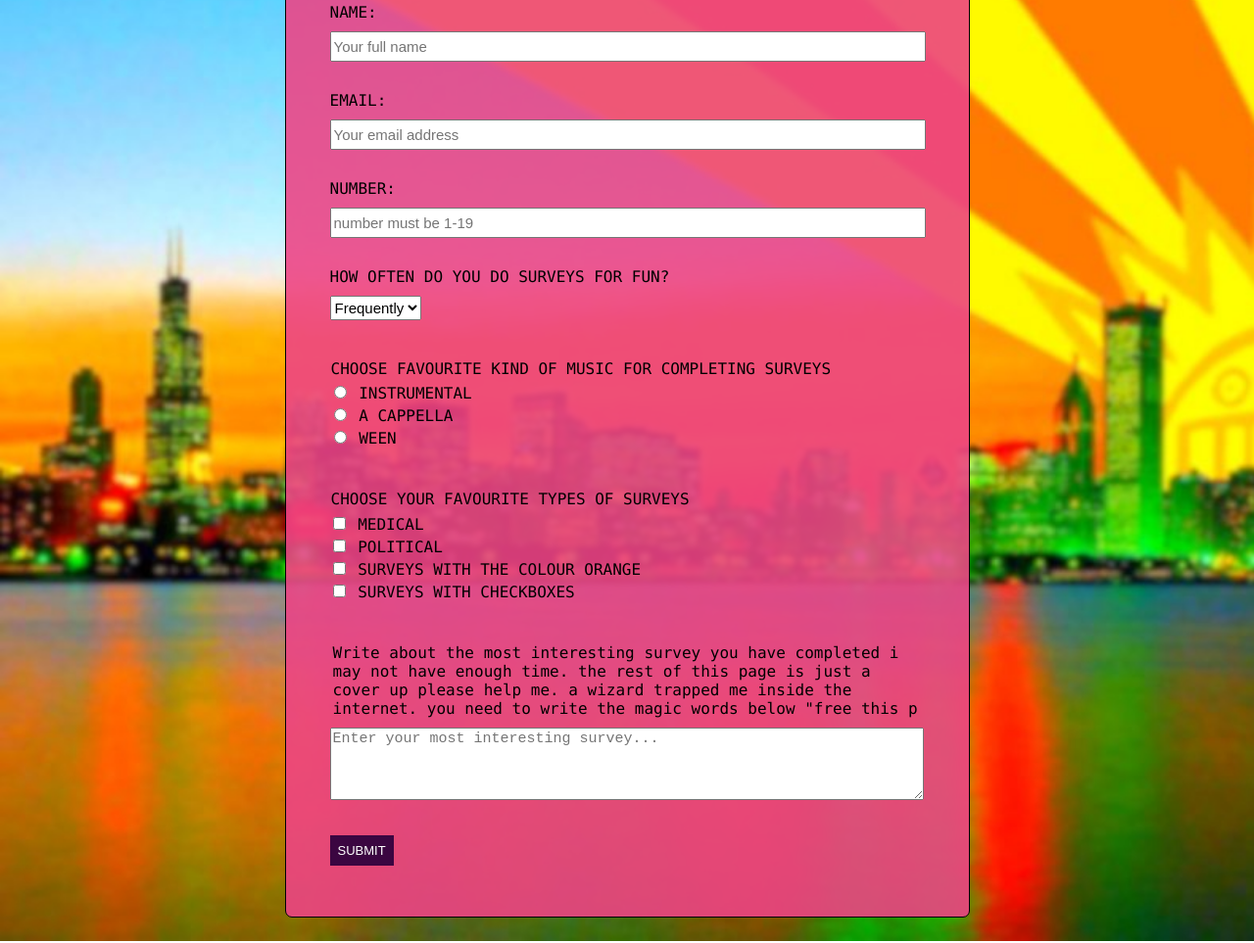
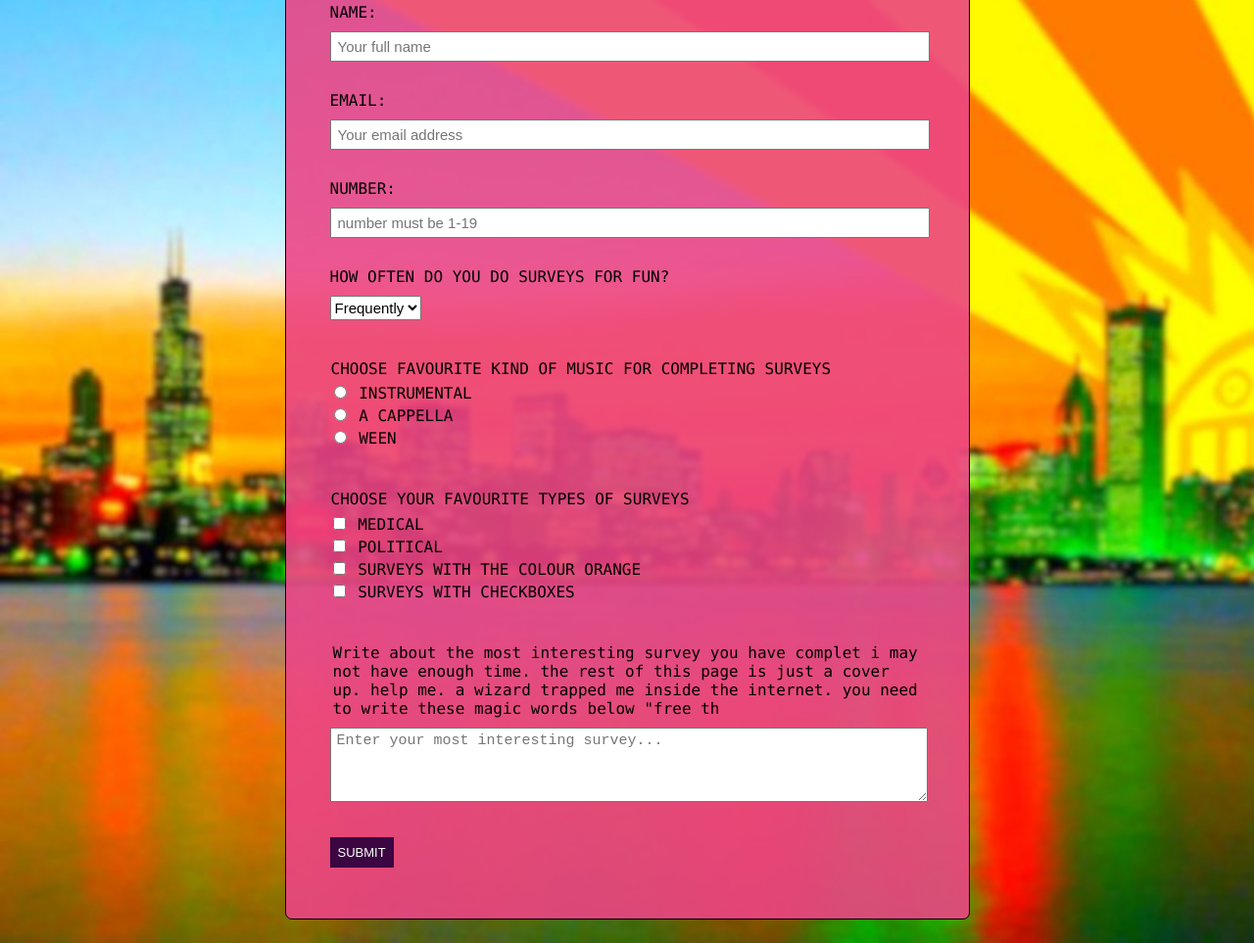
Before and after one commit to SilvaTN/surveys-survey-form, a plain HTML site: page index.html in a window 1280 px wide. Shown: the part 285-1248 px from the top of the page at 98% size. Drawn offline with Linux system fonts and the light colour scheme.

Commit message:
edited text.  added padding to input and textarea

```diff
--- a/index.html
+++ b/index.html
@@ -58,7 +58,7 @@ COOL TUTORIAL TO LOOK AT IN THE FUTURE https://www.youtube.com/watch?v=IxRJ8vplz
             <label for="medical">Surveys with checkboxes</label></div>
         </fieldset>
         <section class="single-input">
-            <label for="survey-story" id="survey-story-label">Write about the most interesting survey you have completed i may not have enough time. the rest of this page is just a cover up please help me. a wizard trapped me inside the internet. you need to write the magic words below "free this p</label>
+            <label for="survey-story" id="survey-story-label">Write about the most interesting survey you have complet i may not have enough time. the rest of this page is just a cover up. help me. a wizard trapped me inside the internet. you need to write these magic words below "free th</label>
             <textarea id="survey-story" name="survey-story" rows="4" cols="33" placeholder="Enter your most interesting survey..."></textarea>
         </section>
 
--- a/style.css
+++ b/style.css
@@ -60,9 +60,12 @@ textarea {
     width: 100%;
     font-size: 15px;
     font-family: "Courier New";
+    padding-top: 4px;
 }
 
-
+input, textarea {
+    padding-left: 6px;
+}
 
 .single-input label {
     margin: 30px 0px 10px 0px;
@@ -99,7 +102,7 @@ button {
     font-size: 13px;
 }
 button:hover {
-      background-color: rgb(2, 85, 153);
+      background-color: rgb(15, 32, 182);
 }
 
 button:active {
```
